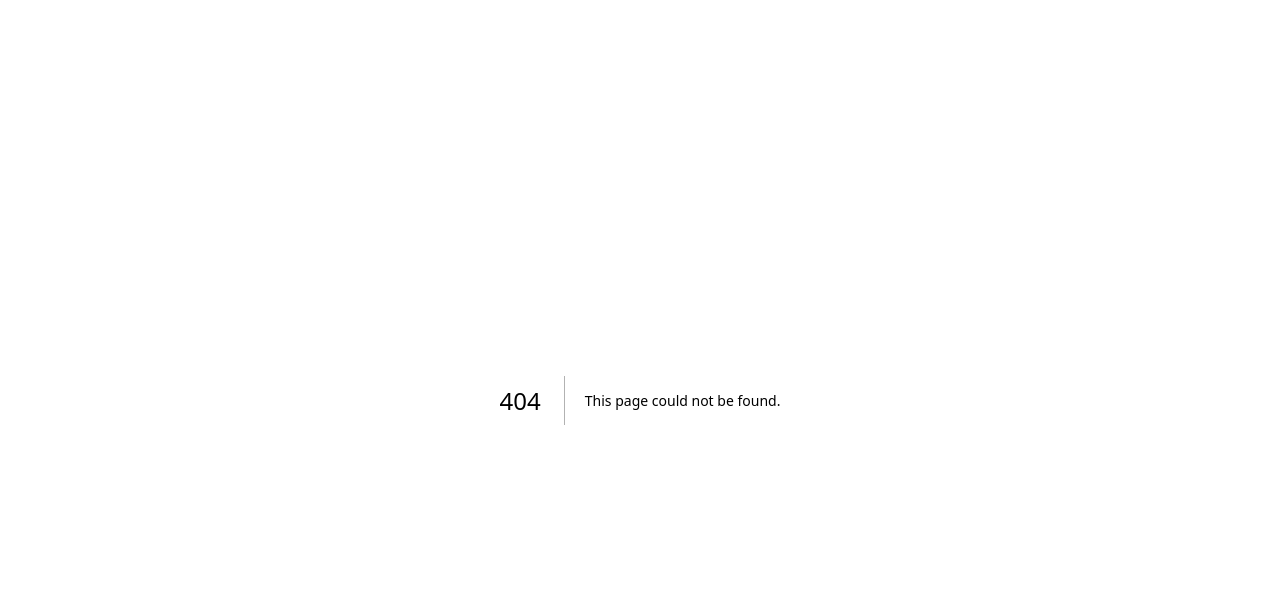
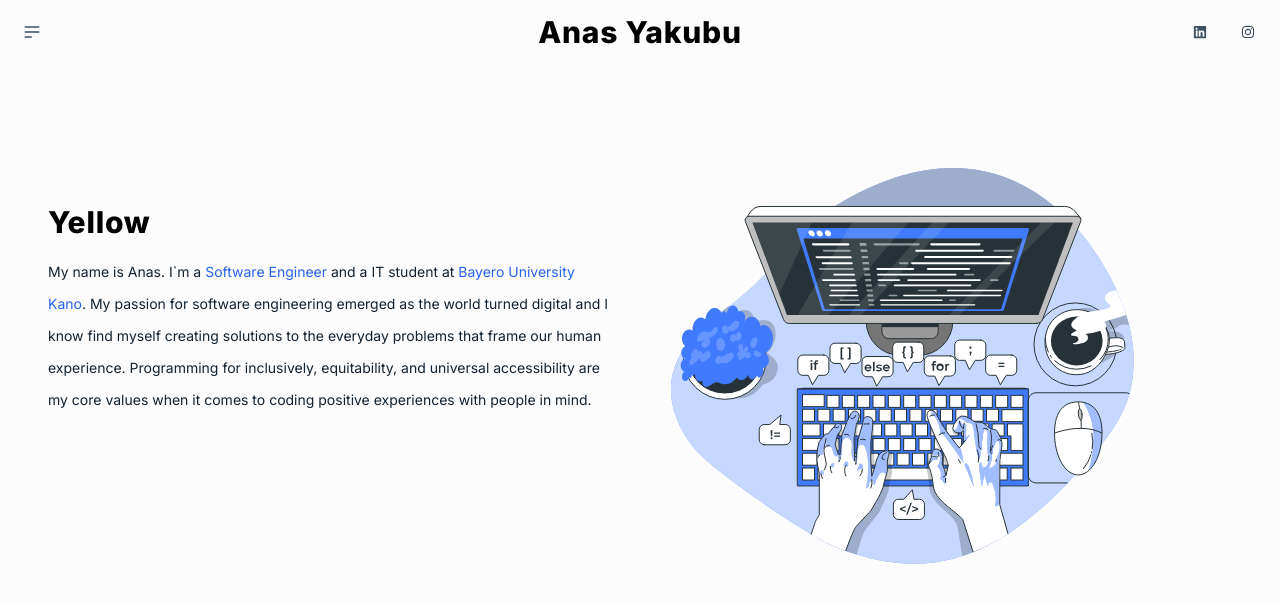
Before and after one commit to anasyakubu/best-portfolio, a Next.js app: page /Pages/About in a window 1280 px wide. Before the commit this address had no page. Shown: the top 602 px of the page. Built offline with nearby package versions, Linux system fonts and the light colour scheme.

Commit message:
Arranged Nav and Started About Section

```diff
--- /dev/null
+++ b/src/app/Pages/About/page.tsx
@@ -0,0 +1,12 @@
+import Intro from "@/app/sections/Intro/Intro";
+import React from "react";
+
+const About = () => {
+  return (
+    <div className="About">
+      <Intro />
+    </div>
+  );
+};
+
+export default About;
--- a/src/app/components/Nav/Nav.tsx
+++ b/src/app/components/Nav/Nav.tsx
@@ -34,13 +34,16 @@ const Nav = () => {
               className="menu menu-sm dropdown-content mt-3 z-[1] p-2 shadow bg-white rounded-box w-52"
             >
               <li>
-                <a>Homepage</a>
+                <Link href="/">Home</Link>
               </li>
               <li>
-                <a>Portfolio</a>
+                <Link href="Pages/Resume">Resume</Link>
               </li>
               <li>
-                <a>About</a>
+                <Link href="Pages/About">About</Link>
+              </li>
+              <li>
+                <Link href="Pages/Portfolio">Portfolio</Link>
               </li>
             </ul>
           </div>
--- /dev/null
+++ b/src/app/sections/Intro/Intro.scss
@@ -0,0 +1,40 @@
+.Intro {
+  // background-image: url("../../../../public/newsletter.jpg");
+  // height: 100vh;
+  .phoneImg {
+    animation: move 3s infinite ease alternate;
+  }
+
+  @keyframes move {
+    from {
+      transform: translateY(-15px);
+    }
+
+    // to {
+    //   transform: translateY(0px) scale(1.03);
+    // }
+  }
+}
+
+@media (max-width: 600px) {
+  .Intro {
+    // height: 100vh;
+
+    // .py-24 {
+    // }
+
+    .text {
+      margin-top: 5%;
+      // color: #fcfcfc;
+
+      .ImgMe {
+        width: 300px;
+      }
+    }
+    .pl-3 {
+      padding-left: 2%;
+      background-size: cover;
+      background-position: center;
+    }
+  }
+}
--- /dev/null
+++ b/src/app/sections/Intro/Intro.tsx
@@ -0,0 +1,80 @@
+import React from "react";
+import { FaSquareXTwitter } from "react-icons/fa6";
+import "./Intro.scss";
+import Image from "next/image";
+import BannerOne from "../../../../public/Code typing-bro.svg";
+import Nav from "@/app/components/Nav/Nav";
+import Link from "next/link";
+// import PrimaryBtn from "@/app/components/PrimaryBtn";
+
+// #f2f7f8 bg
+// #3d4f60 text
+const Intro = () => {
+  return (
+    <div
+      className="HomeHeader"
+      style={{ backgroundColor: "#fcfcfc", color: "#3d4f60" }}
+    >
+      <Nav />
+      <div className="lg:px-6">
+        <div className="p-3 space-y-2 lg:grid lg:grid-cols-2 lg:gap-x-6 lg:space-y-0">
+          {/* py-24 sm:py-0 */}
+          <div className="pl-3 max-w-xl lg:py-16">
+            {/* sm:py-48 lg:py-56 */}
+            <div className="text max-w-xl lg:py-16">
+              <h1
+                className="text-md font-extrabold tracking-wide shadow-2 sm:text-3xl"
+                style={{ color: "#000" }} //#122231
+              >
+                Yellow
+              </h1>
+              <p
+                className="mt-4 text-sm leading-8"
+                style={{ color: "#122231" }} //#3d4f60 122231
+              >
+                My name is Anas. I`m a{" "}
+                <span className="text-blue-600">Software Engineer</span> and a
+                IT student at
+                <Link href="/" className="text-blue-600">
+                  {" "}
+                  Bayero University Kano
+                </Link>
+                . My passion for software engineering emerged as the world
+                turned digital and I know find myself creating solutions to the
+                everyday problems that frame our human experience. Programming
+                for inclusively, equitability, and universal accessibility are
+                my core values when it comes to coding positive experiences with
+                people in mind.
+              </p>
+            </div>
+            <div className="flex mt-5">
+              {/* <PrimaryBtn text="Explore our technology" /> */}
+              {/* <Link
+                href="https://twitter.com/___anaaasss"
+                className="bg-transparent text-gray-900 font-semibold border text-sm p-2  rounded-sm border-black flex justify-center items-center"
+              >
+                <span className="mr-3">Connect with me</span>{" "}
+                <FaSquareXTwitter />
+              </Link> */}
+            </div>
+          </div>
+          <div className="text-center mt-10 pt-10">
+            <Image
+              className="phoneImg"
+              style={{
+                width: "500px",
+                display: "flex",
+                justifyContent: "center",
+                alignItems: "center",
+              }}
+              src={BannerOne}
+              alt="Logo"
+            />
+          </div>
+        </div>
+      </div>
+    </div>
+  );
+};
+
+export default Intro;
```
